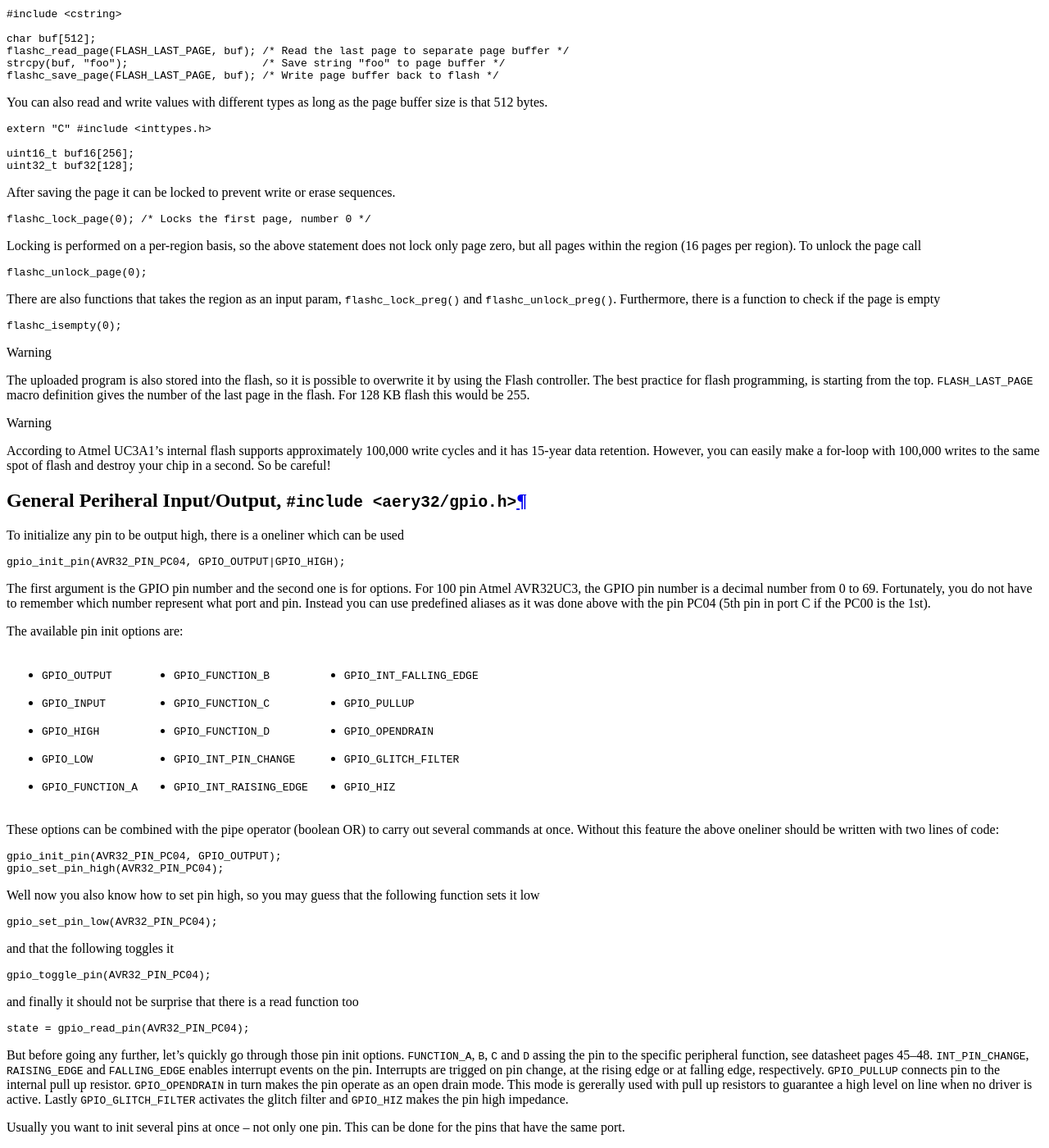
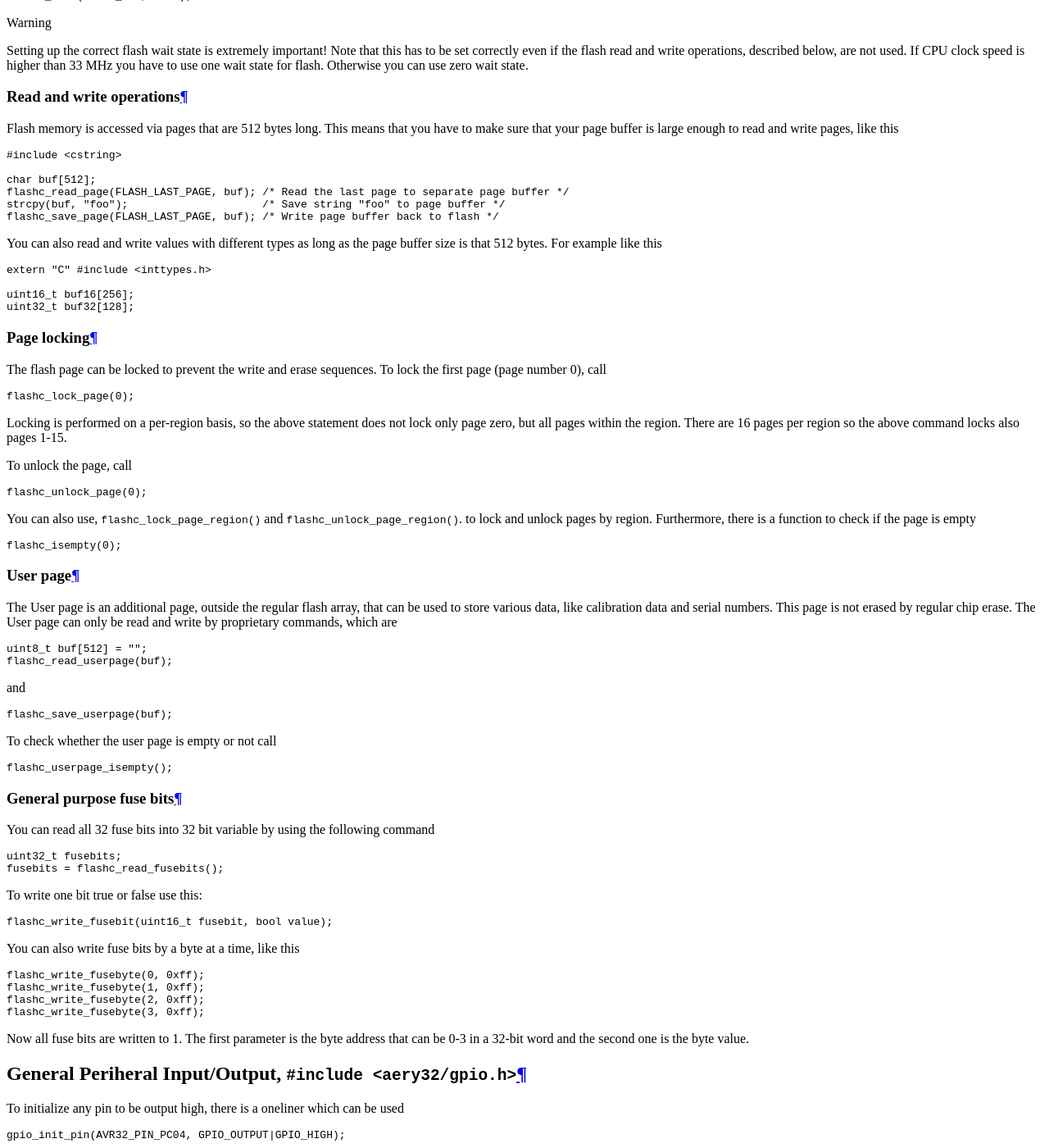
Before and after one commit to aery32/aery32-refguide, a Sphinx documentation site: the page built from source/module_functions.rst, in a window 1280 px wide and 1400 px high, scrolled down 2564 px. Shown: the whole window at 82% size. Built offline with Sphinx 7.4.7, drawn with Linux system fonts in a browser that asks for light colours; some of the changed text lies outside the part shown.

Commit message:
How to use flash user page and fuse bits

```diff
--- a/source/module_functions.rst
+++ b/source/module_functions.rst
@@ -120,6 +120,14 @@ Other possible trigger sources, that can be used for example with the Timer/Coun
 Flash Controller, ``#include <aery32/flashc.h>``
 ------------------------------------------------
 
+.. warning::
+
+    The uploaded program is also stored into the flash, so it is possible to overwrite it by using the Flash controller. The best practice for flash programming, is starting from the top. ``FLASH_LAST_PAGE`` macro definition gives the number of the last page in the flash. For 128 KB flash this would be 255.
+
+.. warning::
+
+    According to Atmel UC3A1's internal flash supports approximately 100,000 write cycles and it has 15-year data retention. However, you can easily make a for-loop with 100,000 writes to the same spot of flash and destroy your chip in a second. So be careful!
+
 .. image:: ../images/avr32_flash_structure.png
     :width: 8 cm
     :target: _images/avr32_flash_structure.png
@@ -149,7 +157,7 @@ Flash memory is accessed via pages that are 512 bytes and only 512 bytes long. T
     strcpy(buf, "foo");                     /* Save string "foo" to page buffer */
     flashc_save_page(FLASH_LAST_PAGE, buf); /* Write page buffer back to flash */
 
-You can also read and write values with different types as long as the page buffer size is that 512 bytes.
+You can also read and write values with different types as long as the page buffer size is that 512 bytes. For example like this
 
 .. code-block:: c++
 
@@ -158,31 +166,79 @@ You can also read and write values with different types as long as the page buff
     uint16_t buf16[256];
     uint32_t buf32[128];
 
-After saving the page it can be locked to prevent write or erase sequences.
+Page locking
+''''''''''''
+
+The flash page can be locked to prevent the write and erase sequences. To lock the first page (page number 0), call
 
 .. code-block:: c++
 
-    flashc_lock_page(0); /* Locks the first page, number 0 */
+    flashc_lock_page(0);
 
-Locking is performed on a per-region basis, so the above statement does not lock only page zero, but all pages within the region (16 pages per region). To unlock the page call
+Locking is performed on a per-region basis, so the above statement does not lock only page zero, but all pages within the region. There are 16 pages per region so the above command locks also pages 1-15.
+
+To unlock the page, call
 
 .. code-block:: c++
 
     flashc_unlock_page(0);
 
-There are also functions that takes the region as an input param, ``flashc_lock_preg()`` and ``flashc_unlock_preg()``. Furthermore, there is a function to check if the page is empty
+You can also use, ``flashc_lock_page_region()`` and ``flashc_unlock_page_region()``. to lock and unlock pages by region. Furthermore, there is a function to check if the page is empty
 
 .. code-block:: c++
 
     flashc_isempty(0);
 
-.. warning::
+User page
+'''''''''
 
-    The uploaded program is also stored into the flash, so it is possible to overwrite it by using the Flash controller. The best practice for flash programming, is starting from the top. ``FLASH_LAST_PAGE`` macro definition gives the number of the last page in the flash. For 128 KB flash this would be 255.
+The User page is an additional page, outside the regular flash array, that can be used to store
+various data, like calibration data and serial numbers. This page is not erased by regular chip
+erase. The User page can only be read and write by proprietary commands, which are
 
-.. warning::
+.. code-block:: c++
 
-    According to Atmel UC3A1's internal flash supports approximately 100,000 write cycles and it has 15-year data retention. However, you can easily make a for-loop with 100,000 writes to the same spot of flash and destroy your chip in a second. So be careful!
+    uint8_t buf[512] = "";
+    flashc_read_userpage(buf);
+
+and
+
+.. code-block:: c++
+
+    flashc_save_userpage(buf);
+
+To check whether the user page is empty or not call
+
+.. code-block:: c++
+
+    flashc_userpage_isempty();
+
+General purpose fuse bits
+'''''''''''''''''''''''''
+
+You can read all 32 fuse bits into 32 bit variable by using the following command
+
+.. code-block:: c++
+
+    uint32_t fusebits;
+    fusebits = flashc_read_fusebits();
+
+To write one bit true or false use this:
+
+.. code-block:: c++
+
+    flashc_write_fusebit(uint16_t fusebit, bool value);
+
+You can also write fuse bits by a byte at a time, like this
+
+.. code-block:: c++
+
+    flashc_write_fusebyte(0, 0xff);
+    flashc_write_fusebyte(1, 0xff);
+    flashc_write_fusebyte(2, 0xff);
+    flashc_write_fusebyte(3, 0xff);
+
+Now all fuse bits are written to 1. The first parameter is the byte address that can be 0-3 in a 32-bit word and the second one is the byte value.
 
 General Periheral Input/Output, ``#include <aery32/gpio.h>``
 ------------------------------------------------------------
```
Also changed, not shown: other parts of source/module_functions.rst (+1 -1 lines).
